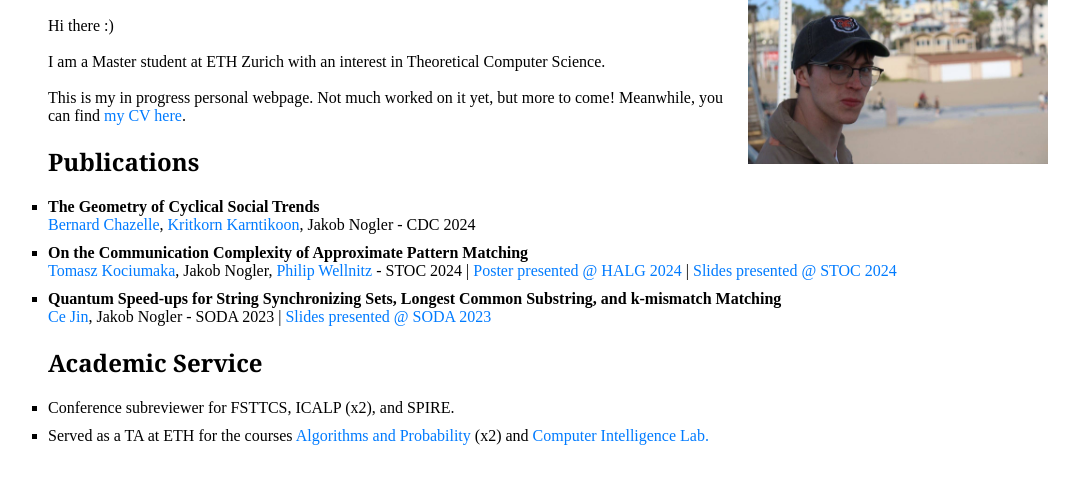
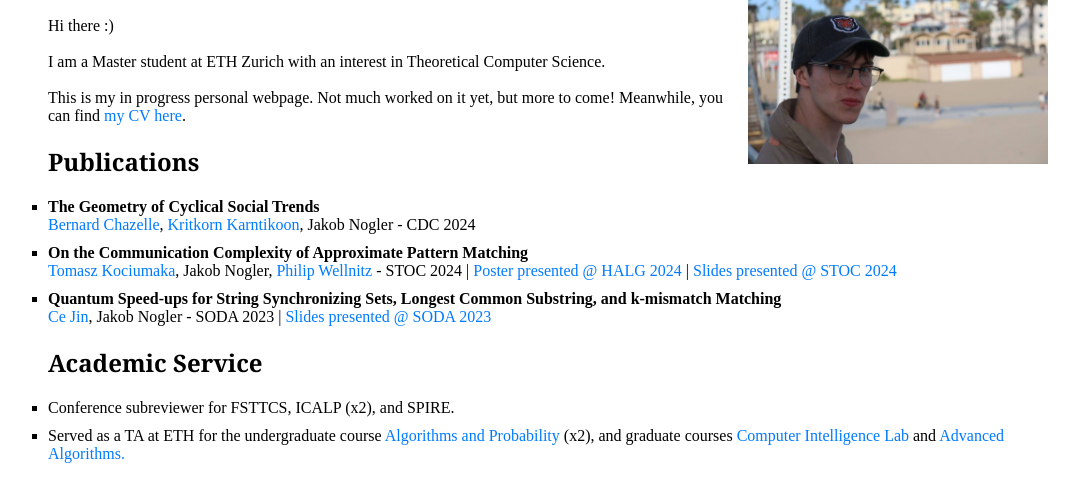
Before and after one commit to jakob-nogler/jakob-nogler.github.io, a plain HTML site: page index.html in a window 1280 px wide. Shown: the part 171-672 px from the top of the page, without its empty margins (92-1171 px from the left). Drawn offline with Linux system fonts and the light colour scheme.

Commit message:
Update index.html

```diff
--- a/index.html
+++ b/index.html
@@ -128,13 +128,16 @@
         </font>
         <ul style="list-style-type:square;">
         <li>Conference subreviewer for FSTTCS, ICALP (x2), and SPIRE.</li>
-        <li>Served as a TA at ETH for the courses
+        <li>Served as a TA at ETH for the undergraduate course
         <a href="https://www.vorlesungen.ethz.ch/Vorlesungsverzeichnis/lerneinheit.view?lang=en&lerneinheitId=167404&semkez=2023S&ansicht=LEHRVERANSTALTUNGEN&">
         Algorithms and Probability
         </a>
-        (x2) and
+        (x2), and graduate courses
          <a href="https://www.vorlesungen.ethz.ch/Vorlesungsverzeichnis/lerneinheit.view?lerneinheitId=176863&semkez=2024S&ansicht=LEHRVERANSTALTUNGEN&lang=en">
-        Computer Intelligence Lab.
+        Computer Intelligence Lab
+        </a> and
+	<a href="https://www.vvz.ethz.ch/Vorlesungsverzeichnis/lerneinheit.view?lang=en&lerneinheitId=181888&semkez=2024W&ansicht=LEHRVERANSTALTUNGEN&">
+        Advanced Algorithms.
         </a>
         </li>
         </ul>
```
